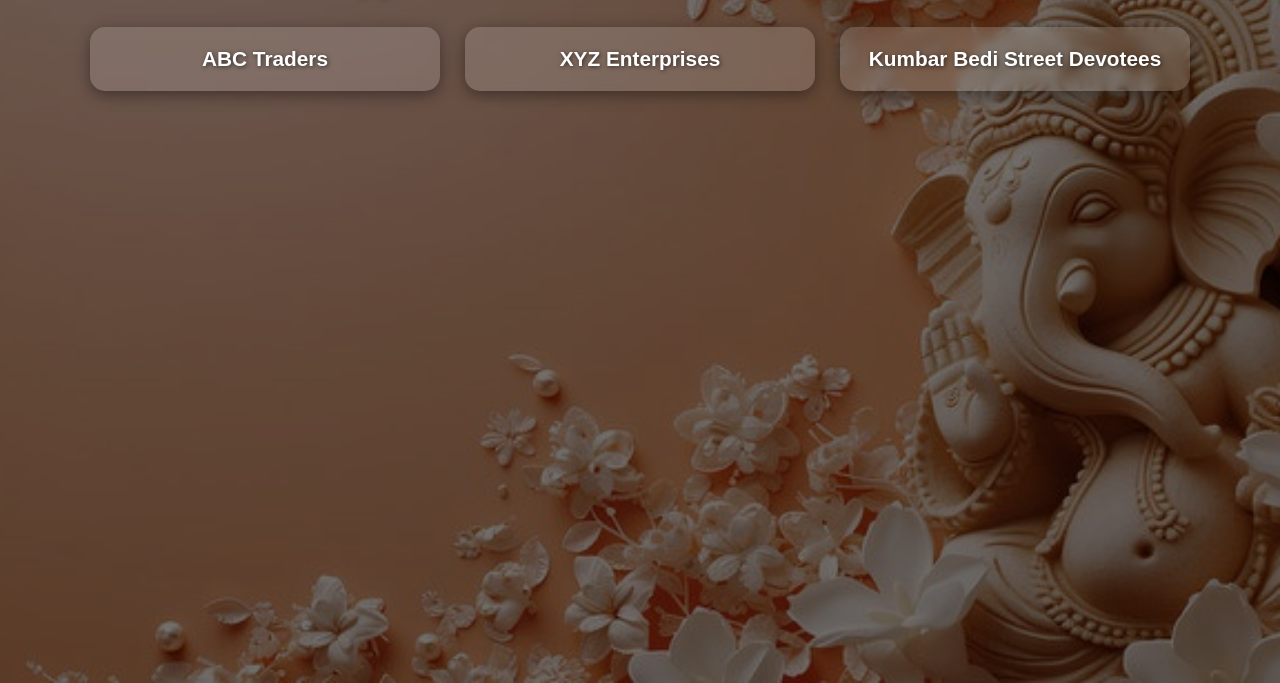
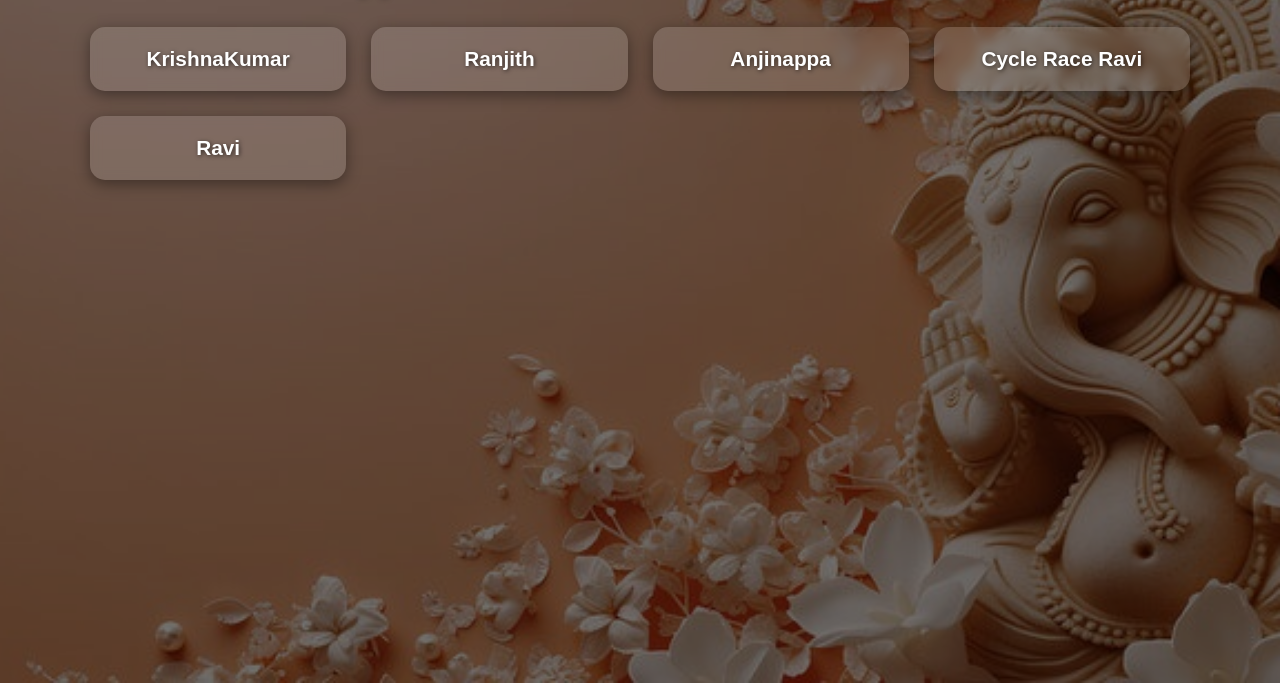
Before and after one commit to Ranjith-3065/ganesha-festival-website, a plain HTML site: page frontend/sponsers.html in a window 1280 px wide. Shown: the part 117-800 px from the top of the page. Drawn offline with Linux system fonts and the light colour scheme.

Commit message:
🎨 Update

```diff
--- a/frontend/sponsers.html
+++ b/frontend/sponsers.html
@@ -100,17 +100,27 @@
       <!-- Example Sponsor -->
       <div class="sponsor-card">
         <!-- <img src="assets/images/sponsor1.png" alt="Sponsor 1"> -->
-        <h3>ABC Traders</h3>
+        <h3>KrishnaKumar</h3>
       </div>
 
       <div class="sponsor-card">
         <!-- <img src="assets/images/sponsor2.png" alt="Sponsor 2"> -->
-        <h3>XYZ Enterprises</h3>
+        <h3>Ranjith</h3>
       </div>
 
       <div class="sponsor-card">
         <!-- <img src="assets/images/sponsor3.png" alt="Sponsor 3"> -->
-        <h3>Kumbar Bedi Street Devotees</h3>
+        <h3>Anjinappa</h3>
+      </div>
+
+      <div class="sponsor-card">
+        <!-- <img src="assets/images/sponsor3.png" alt="Sponsor 3"> -->
+        <h3>Cycle Race Ravi</h3>
+      </div>
+
+      <div class="sponsor-card">
+        <!-- <img src="assets/images/sponsor3.png" alt="Sponsor 3"> -->
+        <h3>Ravi</h3>
       </div>
 
     </div>
```
